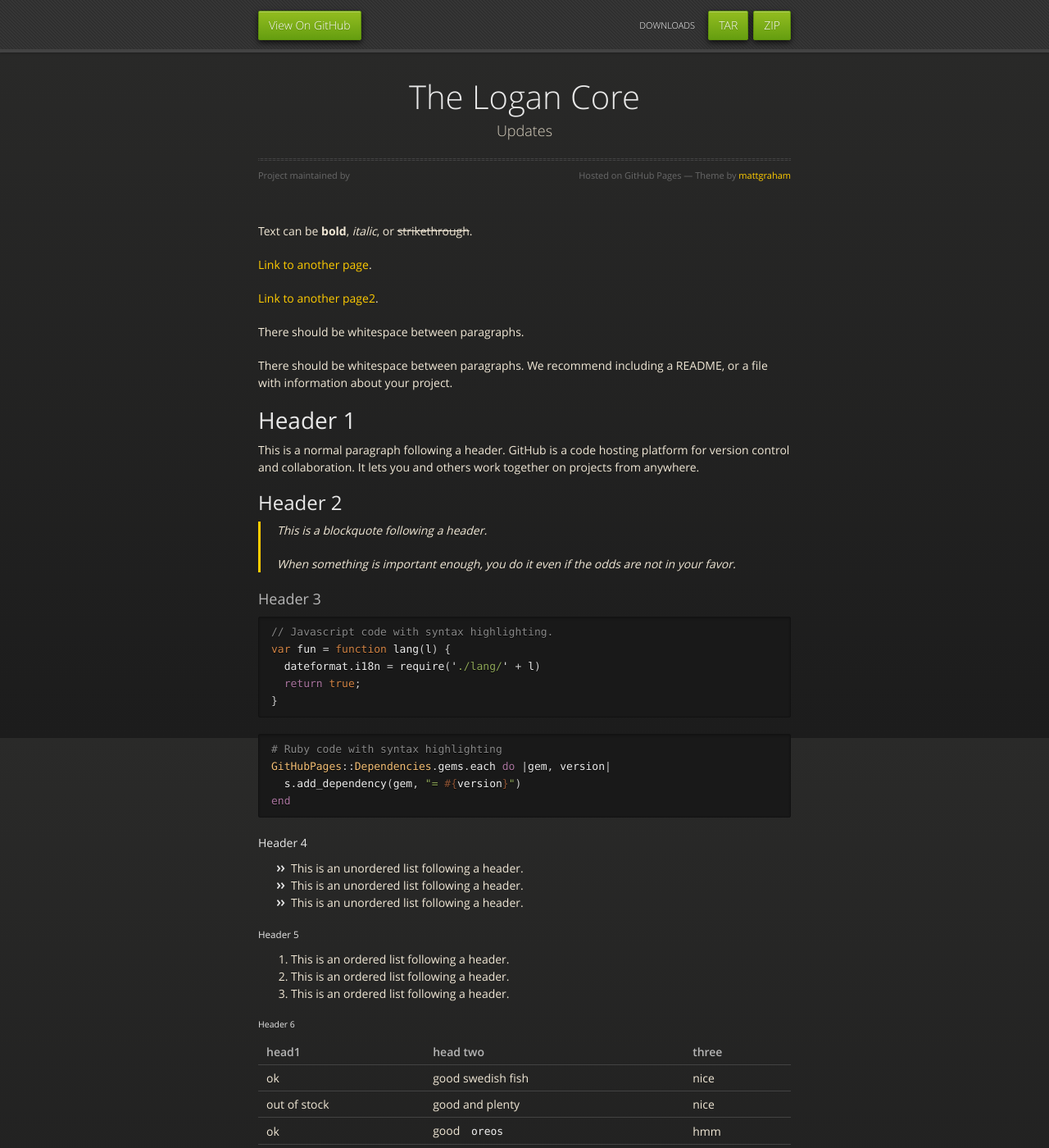
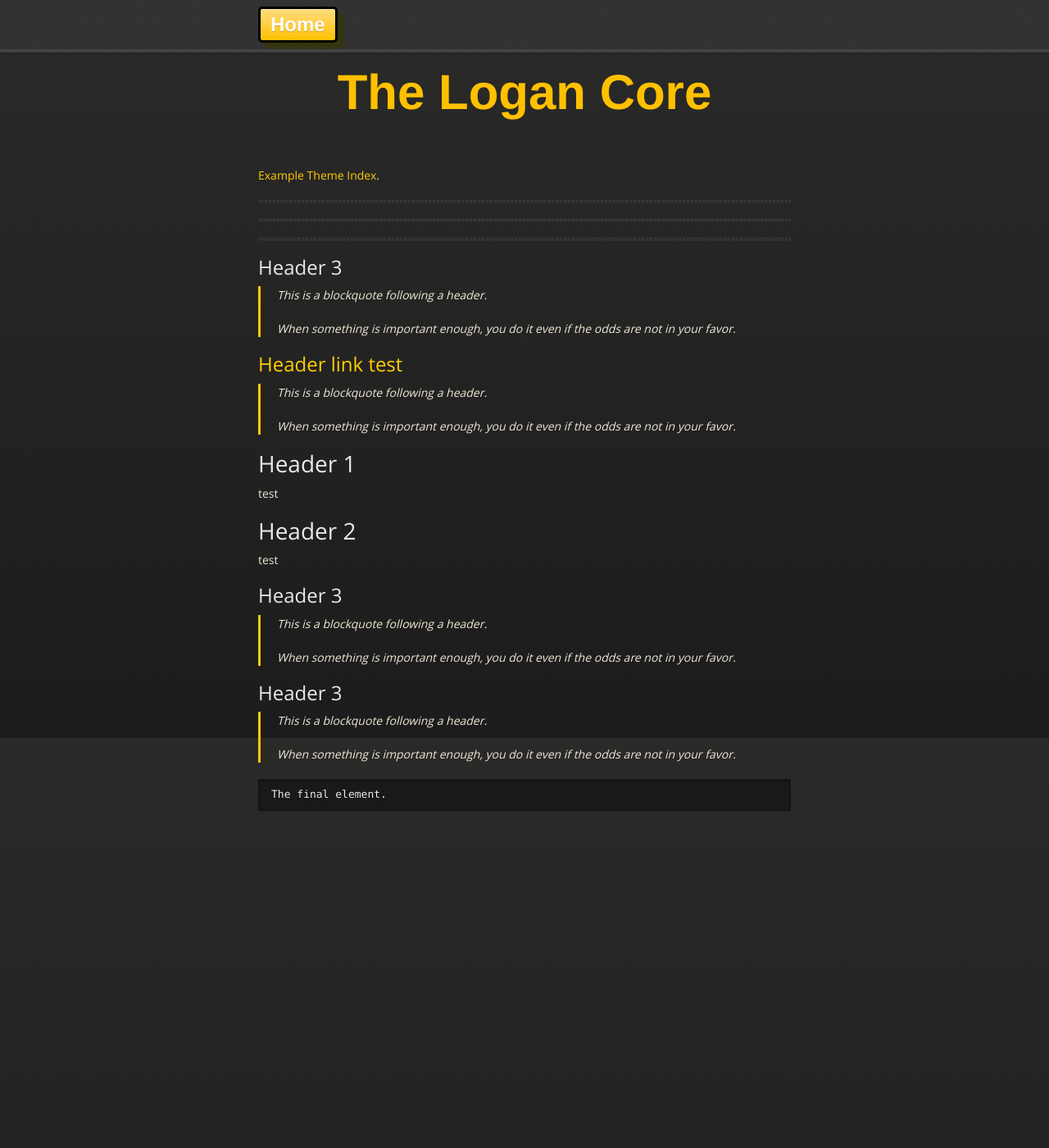
Before and after one commit to Logan-Core/Logan-Core.github.io, a Jekyll site: the page built from index.md, in a window 1280 px wide and 1400 px high. Shown: the whole window at 82% size. Built offline with Jekyll 4.4.1, drawn with Linux system fonts in a browser that asks for light colours; some of the changed text lies outside the part shown.

Commit message:
base theme implemented Customizing soon

````diff
--- a/_layouts/default.html
+++ b/_layouts/default.html
@@ -23,11 +23,11 @@
       <div id="header">
         <nav>
           <ul>
-            <li class="fork"><a href="{{ site.github.repository_url }}">View On GitHub</a></li>
+            <li class="fork"><a href="https://logancore.com/">Home</a></li>
             {% if site.show_downloads %}
-              <li class="downloads"><a href="{{ site.github.zip_url }}">ZIP</a></li>
-              <li class="downloads"><a href="{{ site.github.tar_url }}">TAR</a></li>
-              <li class="title">DOWNLOADS</li>
+             <!-- <li class="downloads"><a href="{{ site.github.zip_url }}">ZIP</a></li> -->
+             <!-- <li class="downloads"><a href="{{ site.github.tar_url }}">TAR</a></li> -->
+             <!-- <li class="title">DOWNLOADS</li> -->
             {% endif %}
           </ul>
         </nav>
@@ -38,10 +38,10 @@
       <section>
         <div id="title">
           <h1>{{ site.title | default: site.github.repository_name }}</h1>
-          <p>{{ site.description | default: site.github.project_tagline }}</p>
-          <hr>
-          <span class="credits left">Project maintained by <a href="{{ site.github.owner_url }}">{{ site.github.owner_name }}</a></span>
-          <span class="credits right">Hosted on GitHub Pages &mdash; Theme by <a href="https://twitter.com/mattgraham">mattgraham</a></span>
+         <!-- <p>{{ site.description | default: site.github.project_tagline }}</p> -->
+         <!-- <hr> -->
+         <!-- <span class="credits left">Project maintained by <a href="{{ site.github.owner_url }}">{{ site.github.owner_name }}</a></span> -->
+         <!-- <span class="credits right">Hosted on GitHub Pages &mdash; Theme by <a href="https://twitter.com/mattgraham">mattgraham</a></span> -->
         </div>
 
         {{ content }}
--- a/_sass/jekyll-theme-midnight.scss
+++ b/_sass/jekyll-theme-midnight.scss
@@ -189,23 +189,25 @@ dt {
 
         a {
           color: white;
-          border: 1px solid #5d910b;
-          background: linear-gradient(#93bd20, #659e10);
-          border-radius: 2px;
-          box-shadow: inset 0px 1px 0px rgba(255,255,255,.3), 0px 3px 7px rgba(0,0,0,.7);
+          border: 3px solid #000000;
+          background: linear-gradient(#ffdd80, #FFC000);
+          border-radius: 5px;
+          box-shadow: inset 0px 1px 0px rgba(255,255,255,.3), 7px 7px 3px rgba(55,55,0,.7);
 
-          background-color: #93bd20;
-          padding: 10px 12px;
-          margin-top: 6px;
+          background-color: #ffdd80;
+          padding: 12px 12px;
+          margin-top: 2px;
           line-height:14px;
-          font-size:14px;
+          font-size:24px;
           display:inline-block;
           text-align:center;
+		  font-family: "Helvetica Neue", Helvetica, Arial, sans-serif;
+		  font-weight: bold;
 
           &:hover {
-            background: linear-gradient(#749619, #527f0e);
-            background-color: #659e10;
-            border: 1px solid #527f0e;
+            background: linear-gradient(#a37b00, #786836);
+            background-color: #FFC000;
+            border: 3px solid #e3c76f;
             box-shadow: inset 0px 1px 1px rgba(0,0,0,.2), 0px 1px 0px rgba(0,0,0,.0);
           }
         }
@@ -234,18 +236,19 @@ section {
   max-width:650px;
   padding: 30px 0px 50px 0px;
   margin: 20px 0;
-  margin-top: 70px;
+  margin-top: 65px;
 
   #title {
     border: 0;
     outline: none;
-    margin: 0 0 50px 0;
-    padding: 0 0 5px 0;
+    margin: 0 0 12px 0;
+    padding: 0 0 50px 0;
 
     h1 {
-      font-family: 'OpenSansLight', "Helvetica Neue", Helvetica, Arial, sans-serif;
-      font-weight: normal;
-      font-size: 40px;
+      font-family: 'Helvetica Neue', Helvetica, Arial, sans-serif;
+      font-weight: bold;
+	  color: #FFC000;
+      font-size: 60px;
       text-align: center;
       line-height: 36px;
     }
@@ -259,7 +262,7 @@ section {
     }
 
     .credits {
-      font-size: 11px;
+      font-size: 16px;
       font-family: 'OpenSansRegular', "Helvetica Neue", Helvetica, Arial, sans-serif;
       font-weight: normal;
       color: #696969;
--- a/index.md
+++ b/index.md
@@ -2,123 +2,43 @@
 layout: default
 ---
 
-Text can be **bold**, _italic_, or ~~strikethrough~~.
+[Example Theme Index](./3-3-2023-another-page.html).
 
-[Link to another page](./another-page.html).
-
-[Link to another page2](./3-3-2023-another-page.html).
-
-There should be whitespace between paragraphs.
-
-There should be whitespace between paragraphs. We recommend including a README, or a file with information about your project.
-
-# Header 1
-
-This is a normal paragraph following a header. GitHub is a code hosting platform for version control and collaboration. It lets you and others work together on projects from anywhere.
-
-## Header 2
+***
+***
+***
+## Header 3
 
 > This is a blockquote following a header.
 >
 > When something is important enough, you do it even if the odds are not in your favor.
 
-### Header 3
+## [Header link test](.3-3-2023-another-page.html)
 
-```js
-// Javascript code with syntax highlighting.
-var fun = function lang(l) {
-  dateformat.i18n = require('./lang/' + l)
-  return true;
-}
-```
-
-```ruby
-# Ruby code with syntax highlighting
-GitHubPages::Dependencies.gems.each do |gem, version|
-  s.add_dependency(gem, "= #{version}")
-end
-```
-
-#### Header 4
-
-*   This is an unordered list following a header.
-*   This is an unordered list following a header.
-*   This is an unordered list following a header.
-
-##### Header 5
-
-1.  This is an ordered list following a header.
-2.  This is an ordered list following a header.
-3.  This is an ordered list following a header.
-
-###### Header 6
-
-| head1        | head two          | three |
-|:-------------|:------------------|:------|
-| ok           | good swedish fish | nice  |
-| out of stock | good and plenty   | nice  |
-| ok           | good `oreos`      | hmm   |
-| ok           | good `zoute` drop | yumm  |
-
-### There's a horizontal rule below this.
-
-* * *
-
-### Here is an unordered list:
-
-*   Item foo
-*   Item bar
-*   Item baz
-*   Item zip
-
-### And an ordered list:
-
-1.  Item one
-1.  Item two
-1.  Item three
-1.  Item four
-
-### And a nested list:
-
-- level 1 item
-  - level 2 item
-  - level 2 item
-    - level 3 item
-    - level 3 item
-- level 1 item
-  - level 2 item
-  - level 2 item
-  - level 2 item
-- level 1 item
-  - level 2 item
-  - level 2 item
-- level 1 item
-
-### Small image
-
-![Octocat](https://github.githubassets.com/images/icons/emoji/octocat.png)
-
-### Large image
-
-![Branching](https://guides.github.com/activities/hello-world/branching.png)
+> This is a blockquote following a header.
+>
+> When something is important enough, you do it even if the odds are not in your favor.
 
 
-### Definition lists can be used with HTML syntax.
 
-<dl>
-<dt>Name</dt>
-<dd>Godzilla</dd>
-<dt>Born</dt>
-<dd>1952</dd>
-<dt>Birthplace</dt>
-<dd>Japan</dd>
-<dt>Color</dt>
-<dd>Green</dd>
-</dl>
 
-```
-Long, single-line code blocks should not wrap. They should horizontally scroll if they are too long. This line should be long enough to demonstrate this.
-```
+# Header 1
+test
+
+# Header 2
+test
+
+## Header 3
+
+> This is a blockquote following a header.
+>
+> When something is important enough, you do it even if the odds are not in your favor.
+
+## Header 3
+
+> This is a blockquote following a header.
+>
+> When something is important enough, you do it even if the odds are not in your favor.
 
 ```
 The final element.
````
Also changed, not shown: 3-3-2023-another-page.md (+121 -3 lines).
